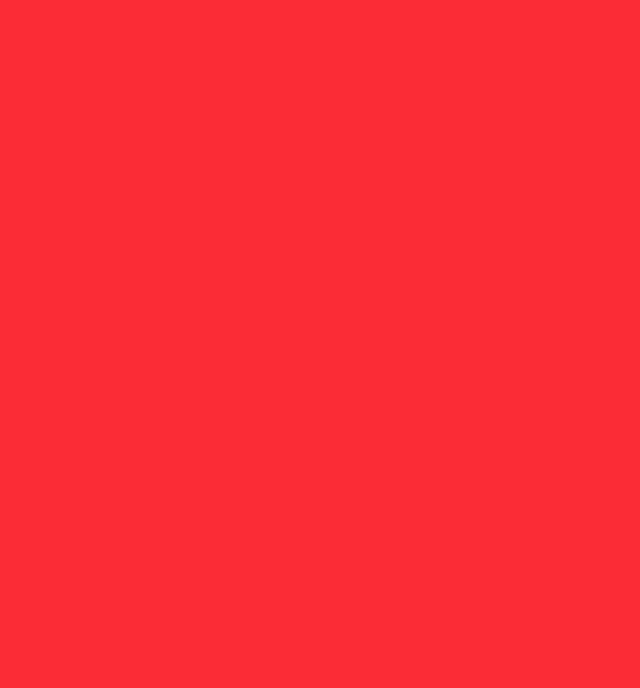
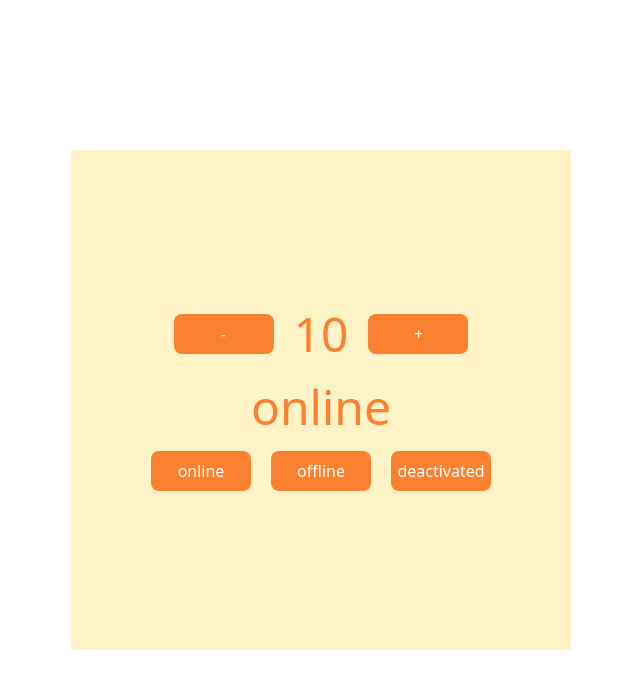
Before and after one commit to Chanuka999/lumera, a React app in the folder frontend/: page /text in a window 1280 px wide. Before the commit this address had no page. Shown: the top 688 px of the page, without its empty margins (319-959 px from the left). Built offline with nearby package versions, Linux system fonts and the light colour scheme; the HTML template or start-up script is replaced by a standard one.

Commit message:
Add Header component and integrate it into HomePage; implement TextPage with state management

```diff
--- a/frontend/src/App.jsx
+++ b/frontend/src/App.jsx
@@ -3,14 +3,16 @@ import ProductCard from "./components/ProductCard";
 import { Route, Routes } from "react-router-dom";
 import AdminPage from "./pages/adminPage";
 import HomePage from "./pages/HomePage";
+import TextPage from "./pages/TextPage";
 
 function App() {
   return (
-    <div className="w-full h-[100vh] bg-red-500">
+    <div className="w-full h-[100vh] ">
       <Routes path="/">
-        <Route path="/" element={<HomePage />} />
+        <Route path="/*" element={<HomePage />} />
         <Route path="/register" element={<h1>register page</h1>} />
         <Route path="/admin/*" element={<AdminPage />} />
+        <Route path="text" element={<TextPage />} />
       </Routes>
     </div>
   );
--- /dev/null
+++ b/frontend/src/components/Header.jsx
@@ -0,0 +1,23 @@
+import React from "react";
+
+const Header = () => {
+  return (
+    <div className="w-full h-[100px] bg-accent text-white px-[40px]">
+      <div className="w-full h-full flex relative">
+        <img
+          src="/logo.png"
+          alt=""
+          className="h-full w-[170px] absolute left-0 object-cover"
+        />
+        <div className="h-full flex justify-center w-full gap-[20px] text-lg items-center">
+          <a href="/">Home</a>
+          <a href="/products">Produts</a>
+          <a href="/about">About</a>
+          <a href="/contact">Contact</a>
+        </div>
+      </div>
+    </div>
+  );
+};
+
+export default Header;
--- a/frontend/src/pages/HomePage.jsx
+++ b/frontend/src/pages/HomePage.jsx
@@ -1,7 +1,20 @@
 import React from "react";
+import Header from "../components/Header";
+import { Route, Routes } from "react-router-dom";
 
 const HomePage = () => {
-  return <div className="w-full h-full bg-primary"></div>;
+  return (
+    <div className="w-full h-full bg-primary">
+      <Header />
+      <Routes>
+        <Route path="/" element={<h1>welcome to the homepage</h1>} />
+        <Route path="/products" element={<h1>product list</h1>} />
+        <Route path="/contact" element={<h1>contact us</h1>} />
+        <Route path="/about" element={<h1>About us</h1>} />
+        <Route path="/*" element={<h1>404 not found</h1>} />
+      </Routes>
+    </div>
+  );
 };
 
 export default HomePage;
--- /dev/null
+++ b/frontend/src/pages/TextPage.jsx
@@ -0,0 +1,62 @@
+import React, { useState } from "react";
+
+const TextPage = () => {
+  const [count, setCount] = useState(10);
+  const [status, setStatus] = useState("online");
+  return (
+    <div className="w-full h-full flex justify-center items-center">
+      <div className="w-[500px] h-[500px] bg-amber-100 text-white flex flex-col justify-center items-center gap-[25px]">
+        <div className="flex justify-center items-center  gap-[20px]">
+          <button
+            className="w-[100px] bg-accent h-[40px] rounded-lg"
+            onClick={() => {
+              setCount(count - 1);
+            }}
+          >
+            -
+          </button>
+          <span className="text-accent text-5xl">{count}</span>
+          <button
+            className="w-[100px] bg-accent h-[40px] rounded-lg"
+            onClick={() => {
+              setCount(count + 1);
+            }}
+          >
+            +
+          </button>
+        </div>
+        <div className="flex flex-col justify-center items-center gap-[20px]">
+          <span className="text-accent text-5xl">{status}</span>
+          <div className="flex flex-row gap-[20px]">
+            <button
+              onClick={() => {
+                setStatus("online");
+              }}
+              className="w-[100px] bg-accent h-[40px] rounded-lg"
+            >
+              online
+            </button>
+            <button
+              onClick={() => {
+                setStatus("offline");
+              }}
+              className="w-[100px] bg-accent h-[40px] rounded-lg"
+            >
+              offline
+            </button>
+            <button
+              onClick={() => {
+                setStatus("deactivated");
+              }}
+              className="w-[100px] bg-accent h-[40px] rounded-lg"
+            >
+              deactivated
+            </button>
+          </div>
+        </div>
+      </div>
+    </div>
+  );
+};
+
+export default TextPage;
```
